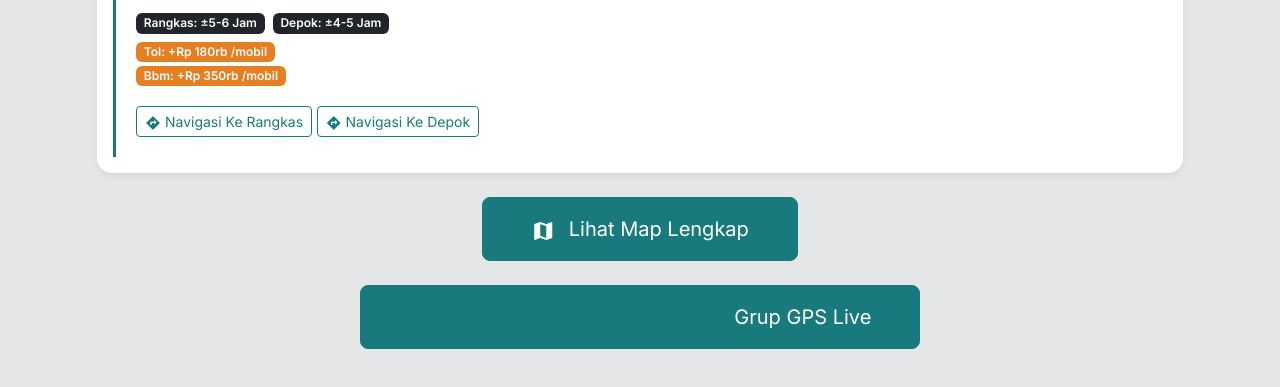
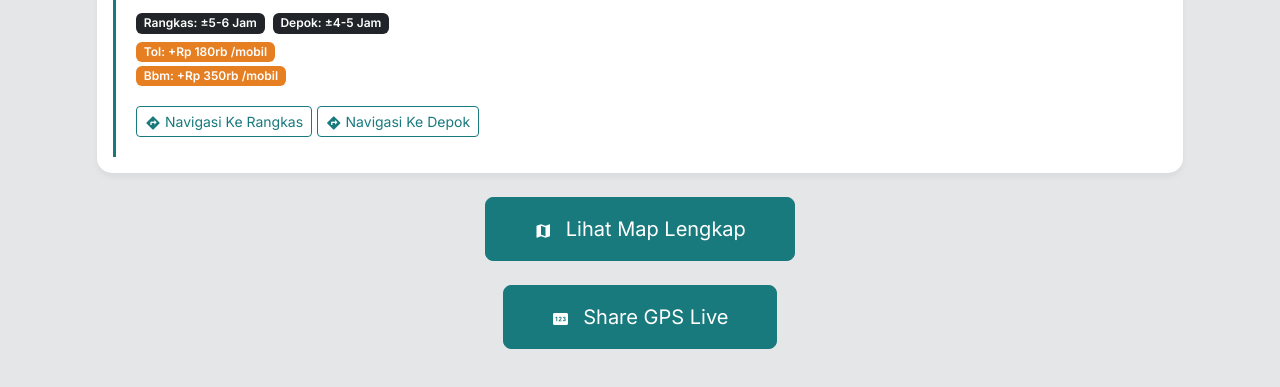
Before and after one commit to adynu182/GPSLive-Tracker, a plain HTML site: page index.html in a window 1280 px wide. Shown: the part 1411-1798 px from the top of the page. Drawn offline with nearby package versions, Linux system fonts and the light colour scheme.

Commit message:
Update index.html

```diff
--- a/index.html
+++ b/index.html
@@ -416,7 +416,7 @@
             <!-- Tombol Lihat Rute Lengkap -->
             <div class="text-center mt-4">
                 <a href="plan.html" target="_blank" class="btn btn-primary btn-lg px-5 py-3">
-                    <i class="material-icons align-middle me-2" style="font-size: 24px;">map</i>
+                    <i class="material-icons align-middle me-2" style="font-size: 18px;">map</i>
                     Lihat Map Lengkap
                 </a>
             </div>
@@ -424,8 +424,8 @@
 
 <div class="text-center mt-4">
                 <a href="gpslive.html" target="_blank" class="btn btn-primary btn-lg px-5 py-3">
-                    <i class="material-icons align-middle me-2" style="font-size: 24px;">move_location</i>
-                    Grup GPS Live
+                    <i class="material-icons align-middle me-2" style="font-size: 18px;">pin</i>
+                    Share GPS Live
                 </a>
             </div>
         </div>
```
